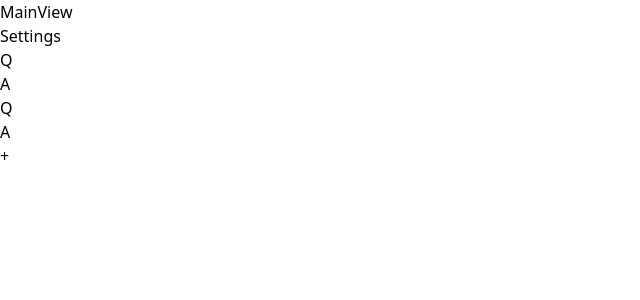
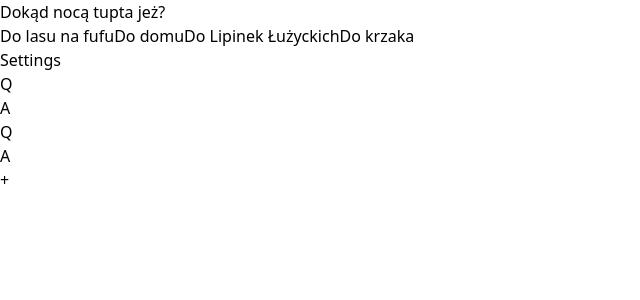
Before and after one commit to kamilwojtol/quiz-maker, a React (Vite) app: page / in a window 1280 px wide. Shown: the top 300 px of the page, without its empty margins (0-640 px from the left). Built offline with nearby package versions, Linux system fonts and the light colour scheme.

Commit message:
added router and working navigation bar

```diff
--- a/package.json
+++ b/package.json
@@ -13,7 +13,8 @@
     "@reduxjs/toolkit": "^2.2.7",
     "react": "^18.3.1",
     "react-dom": "^18.3.1",
-    "react-redux": "^9.1.2"
+    "react-redux": "^9.1.2",
+    "react-router-dom": "^6.26.2"
   },
   "devDependencies": {
     "@eslint/js": "^9.9.0",
--- a/src/components/Editor/Editor.tsx
+++ b/src/components/Editor/Editor.tsx
@@ -4,11 +4,12 @@ import { Settings } from "./Settings/Settings";
 import { useState } from "react";
 import { useSelector } from "react-redux";
 import { AppDispatch, RootState } from "../../state/state";
+import { Page } from "../../types/quiz";
 
 type Props = {};
 
 export function Editor({}: Props) {
-  const [selectedPage, setSelectedPage] = useState({
+  const [selectedPage, setSelectedPage] = useState<Page>({
     id: 0,
     type: "question",
   });
@@ -17,10 +18,17 @@ export function Editor({}: Props) {
   return (
     <div className="h-[calc(100vh-80px)]">
       <div className="flex flex-row h-full">
-        <MainView quiz={quiz} className="w-3/4 h-full" />
+        <MainView
+          quiz={quiz}
+          activePage={quiz.questions[selectedPage.id]}
+          className="w-3/4 h-full"
+        />
         <Settings className="w-1/4 h-full" />
       </div>
-      <Navigation quiz={quiz} />
+      <Navigation
+        changeView={(page: Page) => setSelectedPage(page)}
+        quiz={quiz}
+      />
     </div>
   );
 }
--- a/src/components/Editor/MainView/MainView.tsx
+++ b/src/components/Editor/MainView/MainView.tsx
@@ -1,10 +1,20 @@
-import { Quiz } from "../../../types/quiz";
+import { Question, Quiz } from "../../../types/quiz";
 
 type Props = {
   className: string;
   quiz: Quiz;
+  activePage: Question;
 };
 
-export function MainView({ className }: Props) {
-  return <div className={className + " border-2"}>MainView</div>;
+export function MainView({ className, activePage }: Props) {
+  return (
+    <div className={className + " border-2 flex flex-col items-center h-full"}>
+      <div className="mt-2">{activePage.value}</div>
+      <div className="flex flex-col gap-2 justify-center items-center">
+        {activePage.answers.map((answer, index) => (
+          <button key={index}>{answer.value}</button>
+        ))}
+      </div>
+    </div>
+  );
 }
--- a/src/components/Editor/Navigation/Navigation.tsx
+++ b/src/components/Editor/Navigation/Navigation.tsx
@@ -1,17 +1,28 @@
-import { Quiz } from "../../../types/quiz";
+import { Page, Quiz } from "../../../types/quiz";
 import { NavigationElement } from "./NavigationElement/NavigationElement";
 
 type Props = {
   quiz: Quiz;
+  changeView: (page: Page) => void;
 };
 
-export function Navigation({ quiz }: Props) {
+export function Navigation({ quiz, changeView }: Props) {
   return (
     <div className="flex flex-row gap-3 border-2 justify-center items-center px-4 h-20 bottom-0 fixed w-full">
       {quiz.questions.map((question, index) => (
-        <NavigationElement key={index} type="slide" />
+        <NavigationElement
+          changeView={changeView}
+          key={index}
+          id={index}
+          type="slide"
+        />
       ))}
-      <NavigationElement type="new" />
+      <NavigationElement
+        changeView={changeView}
+        key={quiz.questions.length + 1}
+        id={quiz.questions.length + 1}
+        type="new"
+      />
     </div>
   );
 }
--- a/src/components/Editor/Navigation/NavigationElement/NavigationElement.tsx
+++ b/src/components/Editor/Navigation/NavigationElement/NavigationElement.tsx
@@ -1,15 +1,19 @@
+import { Page } from "../../../../types/quiz";
 import { NavigationTile } from "./NavigationTile/NavigationTile";
 
 type Props = {
   type: "new" | "slide";
+  changeView: (page: Page) => void;
+  id: number;
 };
 
-export function NavigationElement({ type }: Props) {
+export function NavigationElement({ type, changeView, id }: Props) {
   return (
     <div className="flex">
       {type === "slide" ? (
         <div className="flex flex-row gap-1">
-          <NavigationTile type="question" /> <NavigationTile type="answer" />
+          <NavigationTile type="question" id={id} changeView={changeView} />
+          <NavigationTile type="answer" id={id} changeView={changeView} />
         </div>
       ) : (
         <div>+</div>
--- a/src/components/Editor/Navigation/NavigationElement/NavigationTile/NavigationTile.tsx
+++ b/src/components/Editor/Navigation/NavigationElement/NavigationTile/NavigationTile.tsx
@@ -1,14 +1,19 @@
+import { Page } from "../../../../../types/quiz";
+
 type Props = {
   type: "answer" | "question";
+  changeView: (page: Page) => void;
+  id: number;
 };
 
-export function NavigationTile({ type }: Props) {
+export function NavigationTile({ type, id, changeView }: Props) {
   const radiusClass = type === "answer" ? "rounded-r-lg" : "rounded-l-lg";
   const tileText = type === "answer" ? "A" : "Q";
 
   return (
     <div
       className={"border-2 p-2 cursor-pointer hover:bg-gray-100 " + radiusClass}
+      onClick={() => changeView({ id: id, type: type })}
     >
       {tileText}
     </div>
--- a/src/types/quiz.ts
+++ b/src/types/quiz.ts
@@ -13,3 +13,8 @@ export type Quiz = {
   id: number;
   questions: Question[];
 };
+
+export type Page = {
+  id: number;
+  type: "question" | "answer";
+};
```
Also changed, not shown: 1 other file (tests, documents, lock files or other folders).
